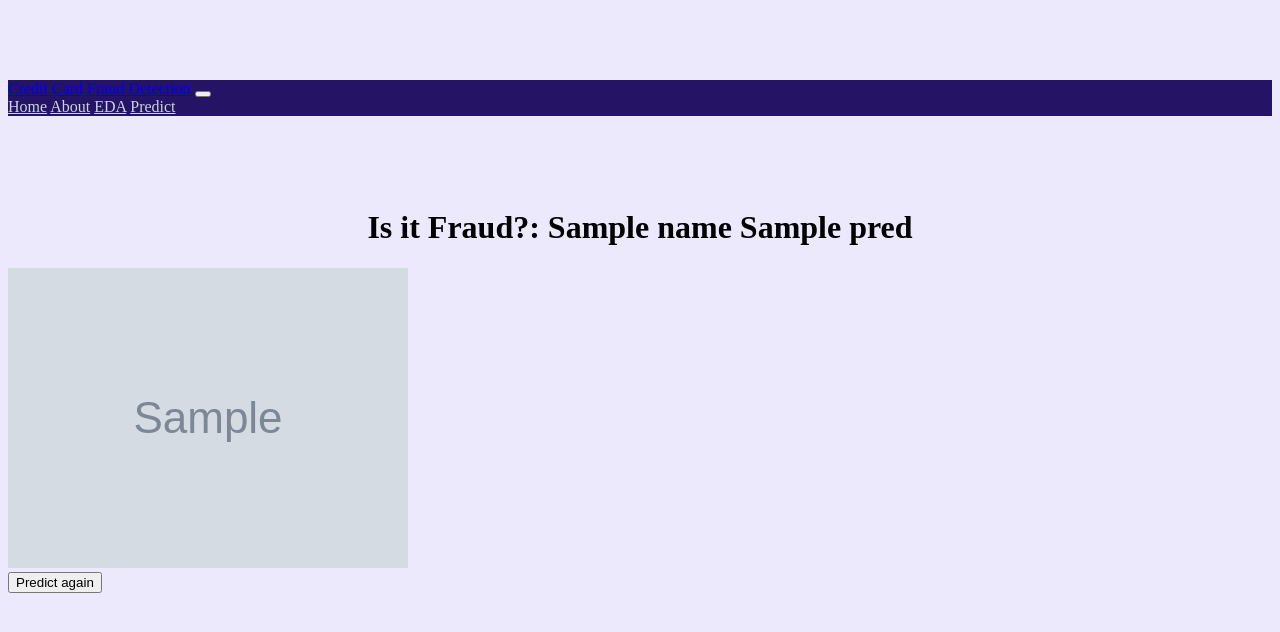
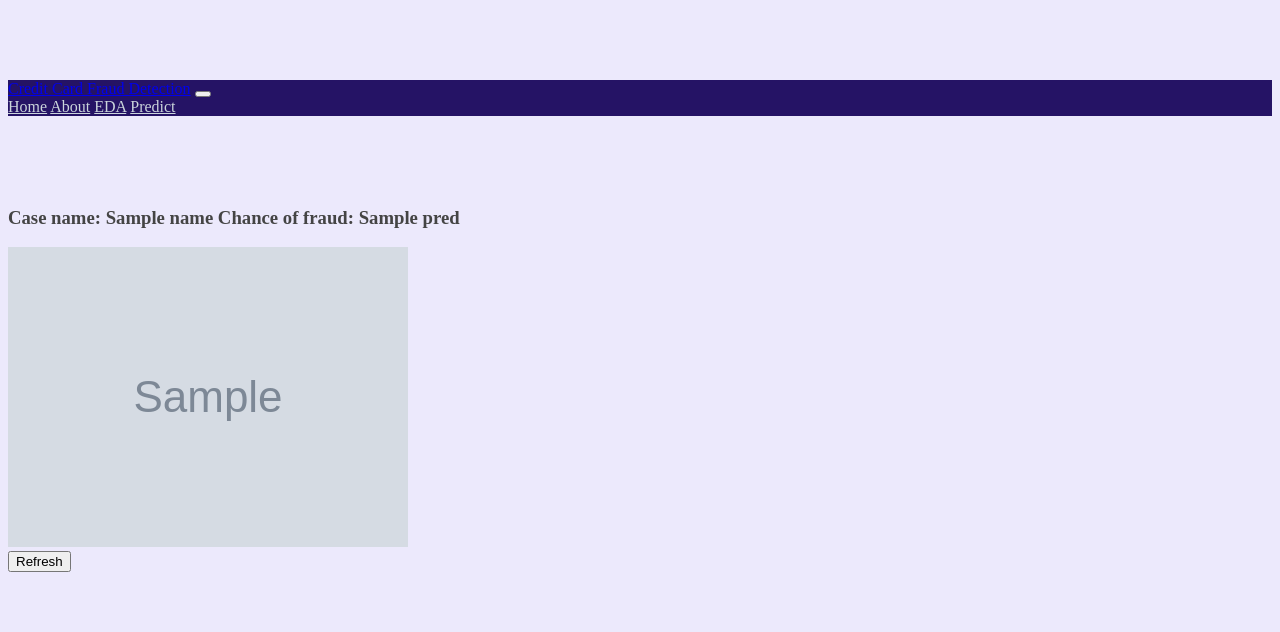
Before and after one commit to acaldwell93/Fraud-Detection, a Flask app: template Flask/templates/results.html in a window 1280 px wide. Shown: the top 632 px of the page. Run offline with Flask 2, Linux system fonts and the light colour scheme; the template is opened without the code that fills it: most values are stand-ins (such as "Sample title", 1, 10 or a date in 2020); grey boxes marked "Sample" are stand-in pictures; parts of the project's set-up code (start-up, migrations or seed data) failed here and were passed over; some libraries are stand-ins or nearby versions.

Commit message:
title change

```diff
--- a/Flask/templates/results.html
+++ b/Flask/templates/results.html
@@ -12,14 +12,14 @@
   }
   </style>
 
-<h1>
-  Is it Fraud?: {{name}}
-  {{pred}}
+<h3>
+  Case name: {{name}}
+  Chance of fraud: {{pred}}
 </h2>
 
 <img src="{{ image }}"/>
 
 <form action="{{url_for('predict')}}">
-  <input type="submit" value="Predict again" />
+  <input type="submit" value="Refresh" />
   </form>
 {% endblock content %}
```
